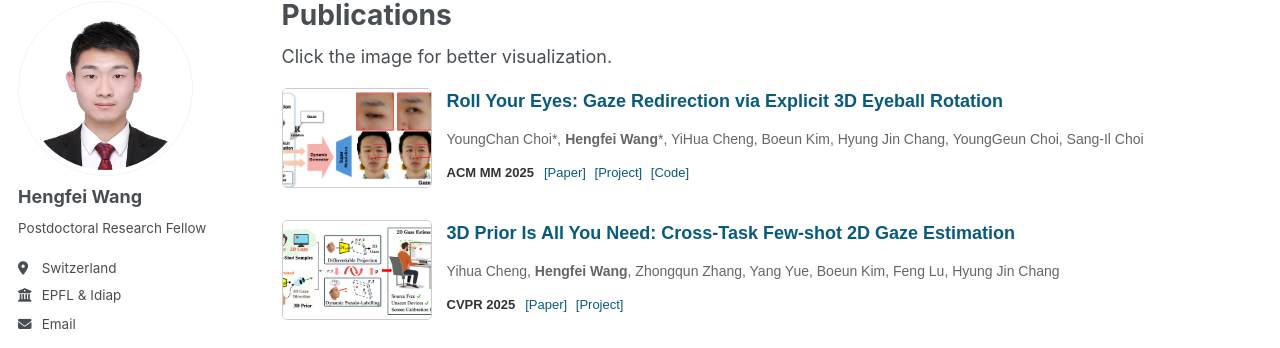
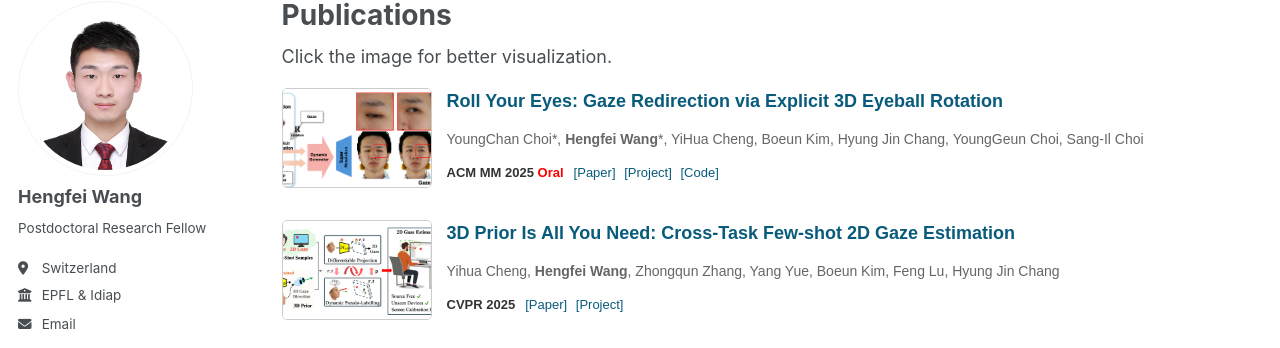
Before and after one commit to hengfei-wang/hengfei-wang.github.io, a Jekyll site: the page built from _pages/publications.html, in a window 1280 px wide and 900 px high. Shown: the part 98-446 px from the top of the window. Built offline with Jekyll 4.4.1, drawn with Linux system fonts in a browser that asks for light colours; some web fonts are replaced.

Commit message:
Add 'Oral' designation to ACM MM 2025 conference

```diff
--- a/_pages/publications.html
+++ b/_pages/publications.html
@@ -154,7 +154,7 @@ Click the image for better visualization.
             <!-- <p class="paper-authors">YoungChan Choi<sup>*</sup>, <b>Hengfei Wang</b><sup>*</sup>, YiHua Cheng, Boeun Kim, Hyung Jin Chang, YoungGeun Choi, Sang-Il Choi</p> -->
             <p class="paper-authors">YoungChan Choi*, <b>Hengfei Wang</b>*, YiHua Cheng, Boeun Kim, Hyung Jin Chang, YoungGeun Choi, Sang-Il Choi</p>
             <p class="paper-meta">
-                <span class="paper-conf">ACM MM 2025</span>
+                <span class="paper-conf">ACM MM 2025 <font color="red">Oral</font></span>
                 <span class="paper-links">
                     <a href="http://hengfei-wang.github.io/files/rye.pdf">[Paper]</a>
                     <a href="https://rollyoureyes.github.io/RollyourEyes_ProjectPage">[Project]</a>
```
